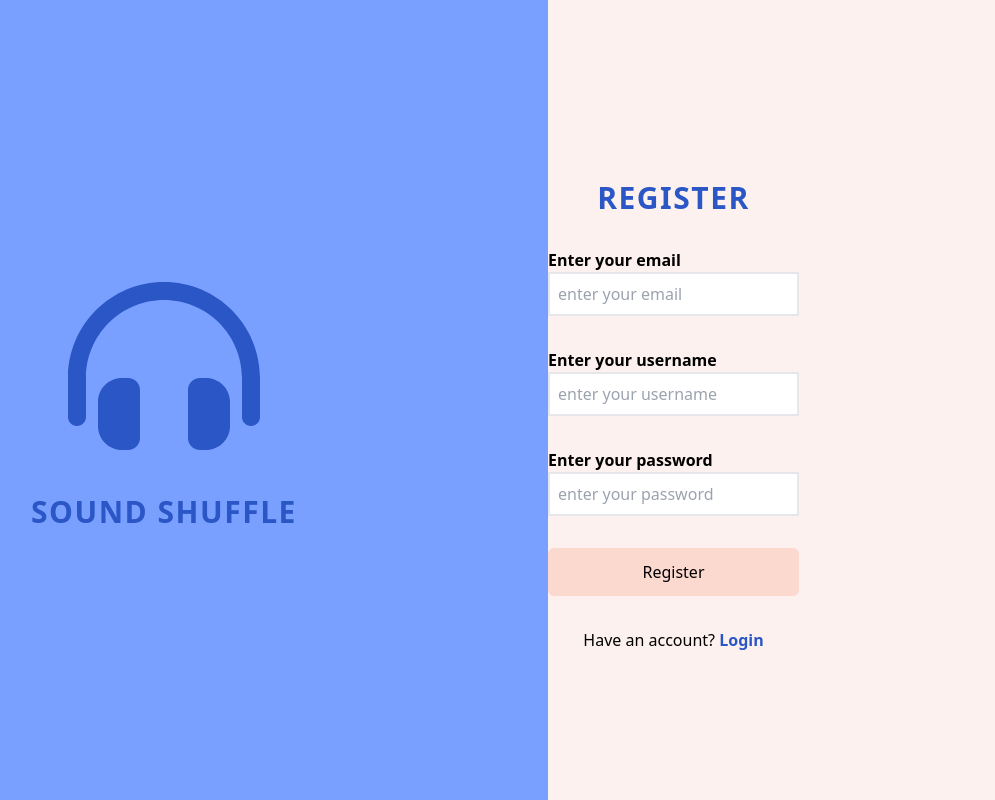
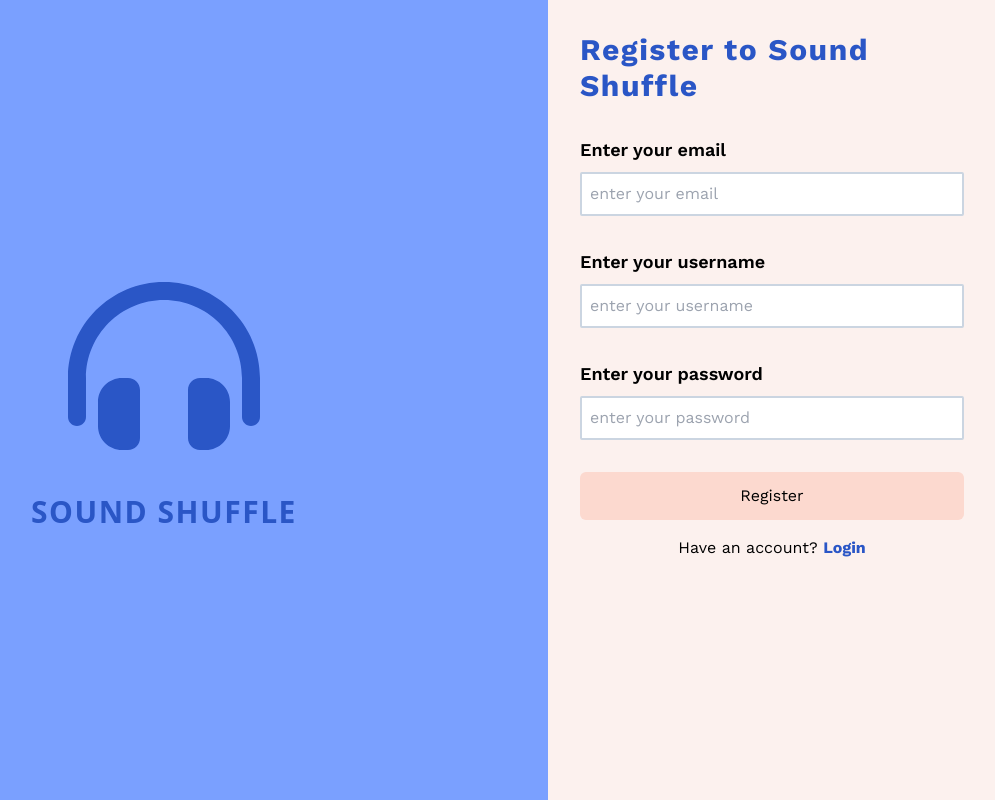
Before and after one commit to Anshul1563/sound_shuffle, a Next.js app: page / in a window 1280 px wide. Both pictures are taken after a click on the button "Register". Shown: the whole page, without its empty margins (220-1215 px from the left). Built offline with nearby package versions, Linux system fonts and the light colour scheme.

Commit message:
homepage progress

```diff
--- a/app/home/ModalContent.tsx
+++ b/app/[user]/ModalContent.tsx
@@ -103,10 +103,10 @@ function ModalContent({
         >
             <div
                 onClick={(e) => e.stopPropagation()}
-                className="flex h-full cursor-default flex-col  gap-4 rounded-md border-4 border-white bg-secondary p-6"
+                className="flex h-full cursor-default flex-col  gap-4 rounded-md border-2 border-black bg-secondary p-6"
             >
                 <div className="mb-8 flex items-center justify-between">
-                    <div className="text-4xl font-bold text-accent">
+                    <div className="text-4xl font-bold text-accent align-baseline">
                         {info.name}
                     </div>
                     <button
--- a/app/home/page.tsx
+++ b/app/[user]/page.tsx
@@ -1,6 +1,11 @@
 import ClientHome from "./ClientHome"
 
-function Homepage() {
+function Homepage({ params }: {
+    params: {
+        user : string
+    }
+}) {
+
    const ar = [
        { name: 'Daily Mix 1', likes: 59, playtime: '3:55', user: 'Anshul153' },
        {
@@ -14,7 +19,7 @@ function Homepage() {
    ]
 
     return (
-        <ClientHome playlists={ar} />
+        <ClientHome playlists={ar} user={params.user} />
     )
 }
 
--- a/app/page.tsx
+++ b/app/page.tsx
@@ -1,7 +1,7 @@
 import Image from "next/image";
 import Headphone from "@/public/images/headphone.svg";
 import { Metadata } from "next";
-import LoginForm from "@/logic/client_components/LoginForm";
+import LoginForm from "../logic/client_components/LoginForm";
 
 export const metadata: Metadata = {
 	title: "Sound Shuffle",
@@ -10,7 +10,7 @@ export const metadata: Metadata = {
 
 export default function Home() {
 	return (
-		<div className=" bg-background h-screen flex">
+		<div className=" bg-background h-screen flex w-screen flex-row">
 			<div className="h-full w-[60%] bg-primary flex justify-center items-center flex-col gap-8">
 				<Image alt="headphone" src={Headphone} className="w-48 h-48" />
 				<h1 className=" font-bold text-3xl tracking-wider text-accent">
--- a/logic/client_components/LoginForm.tsx
+++ b/logic/client_components/LoginForm.tsx
@@ -1,103 +1,108 @@
-"use client";
+'use client'
 
-import { CheckUser, HashAndStore } from "@/logic/server_actions/Login";
-import { useRouter } from "next/navigation";
-import { useState } from "react";
-import { ToastContainer, toast } from "react-toastify";
-import "react-toastify/dist/ReactToastify.css";
+import { CheckUser, HashAndStore } from '@/logic/server_actions/Login'
+import { useRouter } from 'next/navigation'
+import { useState } from 'react'
+import { ToastContainer, toast } from 'react-toastify'
+import 'react-toastify/dist/ReactToastify.css'
 
 function LoginForm() {
-	const [loginType, setLoginType] = useState("Login");
-	const router = useRouter();
+    const [loginType, setLoginType] = useState('Login')
+    const router = useRouter()
 
     async function HandleSubmit(e: any) {
-		e.preventDefault();
-		const form: HTMLFormElement = e.target;
-		const formData = new FormData(form);
-		const formJson = Object.fromEntries(formData.entries());
-		const plainPass = formJson.password.toString();
-		const email = formJson.email.toString();
+        e.preventDefault()
+        const form: HTMLFormElement = e.target
+        const formData = new FormData(form)
+        const formJson = Object.fromEntries(formData.entries())
+        const plainPass = formJson.password.toString()
+        const email = formJson.email.toString()
         let res = null
 
-		if (loginType == "Register") {
-			const username = formJson.username.toString();
-			const details = { username, email, plainPass };
-			res = await HashAndStore(details);
-			console.log(res);
-
-
+        if (loginType == 'Register') {
+            const username = formJson.username.toString()
+            const details = { username, email, plainPass }
+            res = await HashAndStore(details)
+            console.log(res)
         } else {
-			res = await CheckUser(email, plainPass);
-			console.log(res);
-			if (res.status == "successful") {
-				router.push("/home");
+            res = await CheckUser(email, plainPass)
+            console.log(res)
+            if (res.status == 'successful') {
+                router.push('/home')
             }
         }
 
-		if (res.status == "failed") {
+        if (res.status == 'failed') {
             toast.error(String(res.error), {
-				position: "bottom-center",
+                position: 'bottom-center',
                 autoClose: 5000,
                 hideProgressBar: false,
                 closeOnClick: true,
                 pauseOnHover: true,
                 draggable: true,
                 progress: undefined,
-				theme: "light",
-			});
+                theme: 'light',
+            })
         }
     }
     return (
-		<div className="justify-center items-center flex grow flex-col gap-8">
+        <div className="flex flex-grow flex-col items-start justify-start p-8 font-work">
             <ToastContainer />
+            <div className='w-fit flex flex-col items-center'>
                 <form
                     method="post"
                     onSubmit={HandleSubmit}
-				className="justify-center items-center flex w-fit flex-col gap-8"
+                    className="mb-4 flex w-96 flex-col items-start justify-center gap-8"
                 >
-				<h1 className=" font-bold text-3xl tracking-wider text-accent self-start">
-					{loginType.toUpperCase()}
+                    <h1 className=" w-full text-start text-3xl font-bold tracking-wider text-accent">
+                        {loginType} to Sound Shuffle
                     </h1>
-				<div className="flex flex-col gap-2">
-					<div className="text-lg font-semibold ">Enter your email</div>
+                    <div className="flex w-full flex-col gap-2">
+                        <div className="text-lg font-semibold ">
+                            Enter your email
+                        </div>
                         <input
                             name="email"
-						className=" w-[400px] border-2 border-slate-300 rounded-sm p-2"
+                            className="  rounded-sm border-2 border-slate-300 p-2"
                             placeholder="enter your email"
                         />
                     </div>
-				{loginType == "Register" && (
-					<div className="flex flex-col gap-2">
-						<div className="text-lg font-semibold ">Enter your username</div>
+                    {loginType == 'Register' && (
+                        <div className="flex w-full flex-col gap-2">
+                            <div className="text-lg font-semibold ">
+                                Enter your username
+                            </div>
                             <input
                                 name="username"
-							className=" w-[400px] border-2 border-slate-300 rounded-sm p-2"
+                                className="  rounded-sm border-2 border-slate-300 p-2"
                                 placeholder="enter your username"
                             />
                         </div>
                     )}
-				<div className="flex flex-col gap-2">
-					<div className="text-lg font-semibold ">Enter your password</div>
+                    <div className="flex w-full flex-col gap-2">
+                        <div className="text-lg font-semibold ">
+                            Enter your password
+                        </div>
                         <input
                             name="password"
-						className=" w-[400px] border-2 border-slate-300 rounded-sm p-2"
+                            className=" w-full rounded-sm border-2 border-slate-300 p-2"
                             placeholder="enter your password"
                             type="password"
                         />
                     </div>
                     <button
-					className="w-full bg-secondary p-3 rounded-md"
+                        className="w-full rounded-md bg-secondary p-3"
                         type="submit"
                     >
                         {loginType}
                     </button>
                 </form>
-			{loginType == "Login" ? (
+                {loginType == 'Login' ? (
                     <p>
-					Dont&apos; have an account?{" "}
+                        Dont&apos; have an account?{' '}
                         <button
                             type="button"
-						onClick={() => setLoginType("Register")}
+                            onClick={() => setLoginType('Register')}
                             className="font-bold text-accent"
                         >
                             Register
@@ -105,9 +110,9 @@ function LoginForm() {
                     </p>
                 ) : (
                     <p>
-					Have an account?{" "}
+                        Have an account?{' '}
                         <button
-						onClick={() => setLoginType("Login")}
+                            onClick={() => setLoginType('Login')}
                             className="font-bold text-accent"
                         >
                             Login
@@ -115,7 +120,8 @@ function LoginForm() {
                     </p>
                 )}
             </div>
-	);
+        </div>
+    )
 }
 
-export default LoginForm;
+export default LoginForm
--- a/tailwind.config.ts
+++ b/tailwind.config.ts
@@ -5,6 +5,8 @@ const config: Config = {
     './pages/**/*.{js,ts,jsx,tsx,mdx}',
     './components/**/*.{js,ts,jsx,tsx,mdx}',
     './app/**/*.{js,ts,jsx,tsx,mdx}',
+    './logic/**/*.{js,ts,jsx,tsx,mdx}',
+
   ],
   theme: {
     extend: {
```
Also changed, not shown: app/[user]/ClientHome.tsx (renamed from app/home/ClientHome.tsx, +62 -3 lines). Lines whose indentation alone changed are shown as unchanged.
